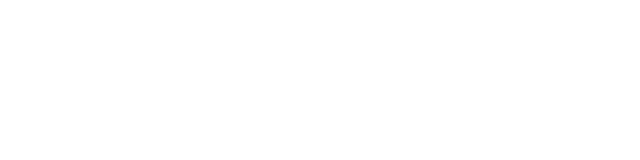
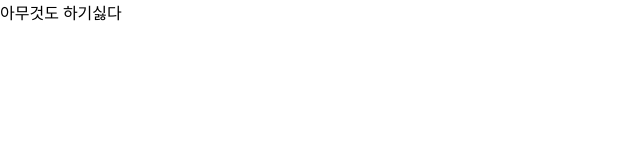
Before and after one commit to SWDC-Team-GG/GG-frontend, a React (Create React App) app: page / in a window 1280 px wide. Shown: the top 160 px of the page, without its empty margins (0-640 px from the left). Built offline with nearby package versions, Linux system fonts and the light colour scheme.

Commit message:
chore: babel plugin 설치

```diff
--- a/package.json
+++ b/package.json
@@ -41,6 +41,7 @@
     ]
   },
   "devDependencies": {
+    "@babel/plugin-proposal-private-property-in-object": "^7.21.11",
     "eslint-config-airbnb": "^19.0.4",
     "eslint-config-airbnb-typescript": "^17.1.0",
     "eslint-config-next": "^14.0.0",
--- a/src/App.tsx
+++ b/src/App.tsx
@@ -1,7 +1,7 @@
 import React from "react";
 
 function App() {
-  return <div></div>;
+  return <div>아무것도 하기싫다</div>;
 }
 
 export default App;
```
Also changed, not shown: 1 other file (tests, documents, lock files or other folders).
